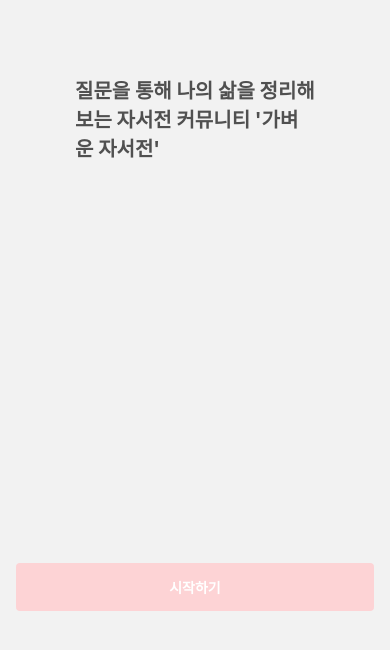
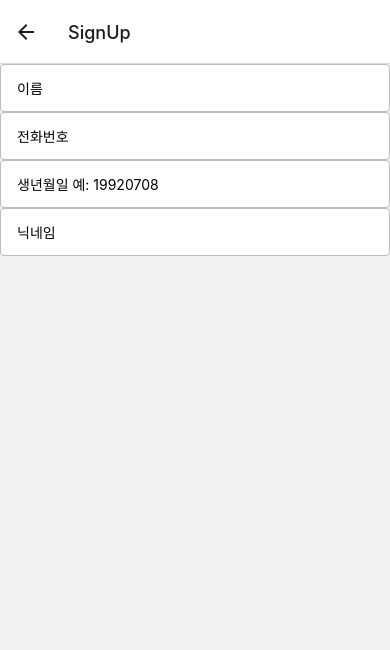
Before and after one commit to wldyd123/biography-app, a React Native app: screen /SignUp in a window 390 px wide. Shown: the top 650 px of the page. Built offline with nearby package versions, Linux system fonts and the light colour scheme.

Commit message:
fix: signForm

```diff
--- a/components/SignForm.js
+++ b/components/SignForm.js
@@ -2,14 +2,10 @@ import React, {useRef} from 'react';
 import {Text, Alert, StyleSheet} from 'react-native';
 import BorderedInput from './BorderedInput';
 import CustomButton from './CustomButton';
+import {useNavigation} from '@react-navigation/native';
 
-function SignForm({
-  isSignUp,
-  onSubmit,
-  form,
-  createChangeTextHandler,
-  navigation,
-}) {
+function SignForm({isSignUp, onSubmit, form, createChangeTextHandler}) {
+  const navigation = useNavigation();
   const passwordRef = useRef();
   const confirmPasswordRef = useRef();
 
@@ -24,6 +20,7 @@ function SignForm({
       Alert.alert('실패', '비밀번호가 일치하지 않습니다.');
     }
   };
+
   return (
     <>
       <BorderedInput
@@ -88,12 +85,9 @@ function SignForm({
             size="full"
             onPress={() => {
               passwordCheck(password);
+              navigation.navigate('SignUp');
             }}
           />
-          {/* <BorderedInput placeholder="이름" />
-          <BorderedInput placeholder="전화번호 " />
-          <BorderedInput placeholder="생년월일 예: 19920708" />
-          <BorderedInput placeholder="닉네임" /> */}
         </>
       )}
     </>
--- a/screens/RootStack.js
+++ b/screens/RootStack.js
@@ -4,6 +4,7 @@ import SignInScreen from './SignInScreen';
 import MainTab from './MainTab';
 import WelcomeScreen from './WelcomeScreen';
 import WebviewScreen from './WebviewScreen';
+import SignUpScreen from './SignUpScreen';
 
 const Stack = createNativeStackNavigator();
 
@@ -22,6 +23,7 @@ function RootStack() {
       />
       <Stack.Screen name="MainTab" component={MainTab} />
       <Stack.Screen name="WebView" component={WebviewScreen} />
+      <Stack.Screen name="SignUp" component={SignUpScreen} />
     </Stack.Navigator>
   );
 }
--- a/screens/SignUpScreen.js
+++ b/screens/SignUpScreen.js
@@ -9,11 +9,7 @@ import {
   View,
   SafeAreaView,
 } from 'react-native';
-
-import SignButtons from '../components/SignButtons';
-import SignInForm from '../components/SignForm';
-import KakaoLogin from '../components/KakaoLogin';
-import {signIn, signUp} from '../lib/auth';
+import BorderedInput from '../components/BorderedInput';
 
 function SignUpScreen({navigation, route}) {
   const [form, setForm] = useState({
@@ -30,7 +26,12 @@ function SignUpScreen({navigation, route}) {
     <KeyboardAvoidingView
       style={styles.KeyboardAvoidingView}
       behavior={Platform.select({ios: 'padding'})}>
-      <SafeAreaView styles={styles.fullscreen} />
+      <SafeAreaView styles={styles.fullscreen}>
+        <BorderedInput placeholder="이름" />
+        <BorderedInput placeholder="전화번호 " />
+        <BorderedInput placeholder="생년월일 예: 19920708" />
+        <BorderedInput placeholder="닉네임" />
+      </SafeAreaView>
     </KeyboardAvoidingView>
   );
 }
@@ -46,3 +47,5 @@ const styles = StyleSheet.create({
     backgroundColor: 'white',
   },
 });
+
+export default SignUpScreen;
```
